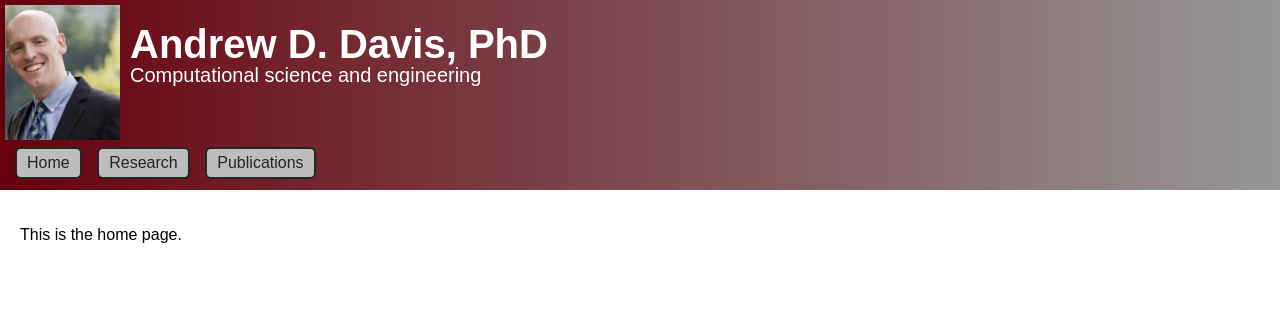
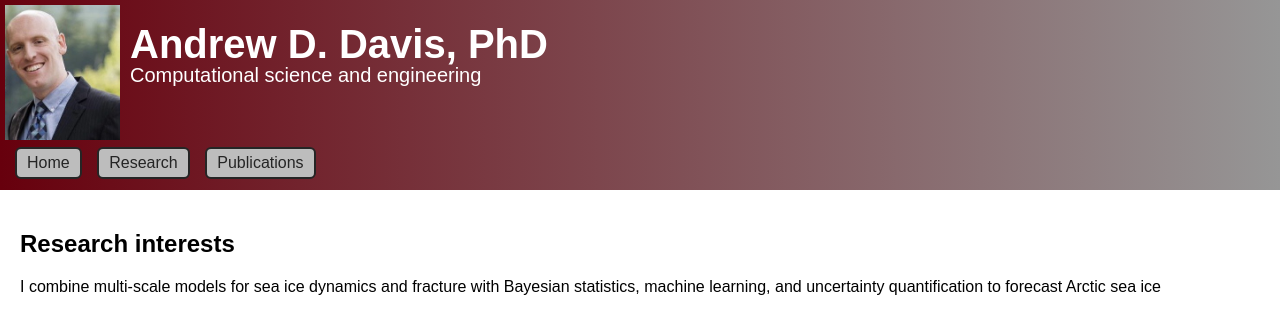
Before and after one commit to andyddavis/andyddavis.github.io, a Jekyll site: the page built from index.md, in a window 1280 px wide. Shown: the top 334 px of the page. Built offline with Jekyll 4.4.1, drawn with Linux system fonts in a browser that asks for light colours.

Commit message:
Update index.md

```diff
--- a/index.md
+++ b/index.md
@@ -3,4 +3,6 @@ title: Home
 layout: default
 ---
 
-This is the home page.
+# Research interests
+
+I combine multi-scale models for sea ice dynamics and fracture with Bayesian statistics, machine learning, and uncertainty quantification to forecast Arctic sea ice
```
